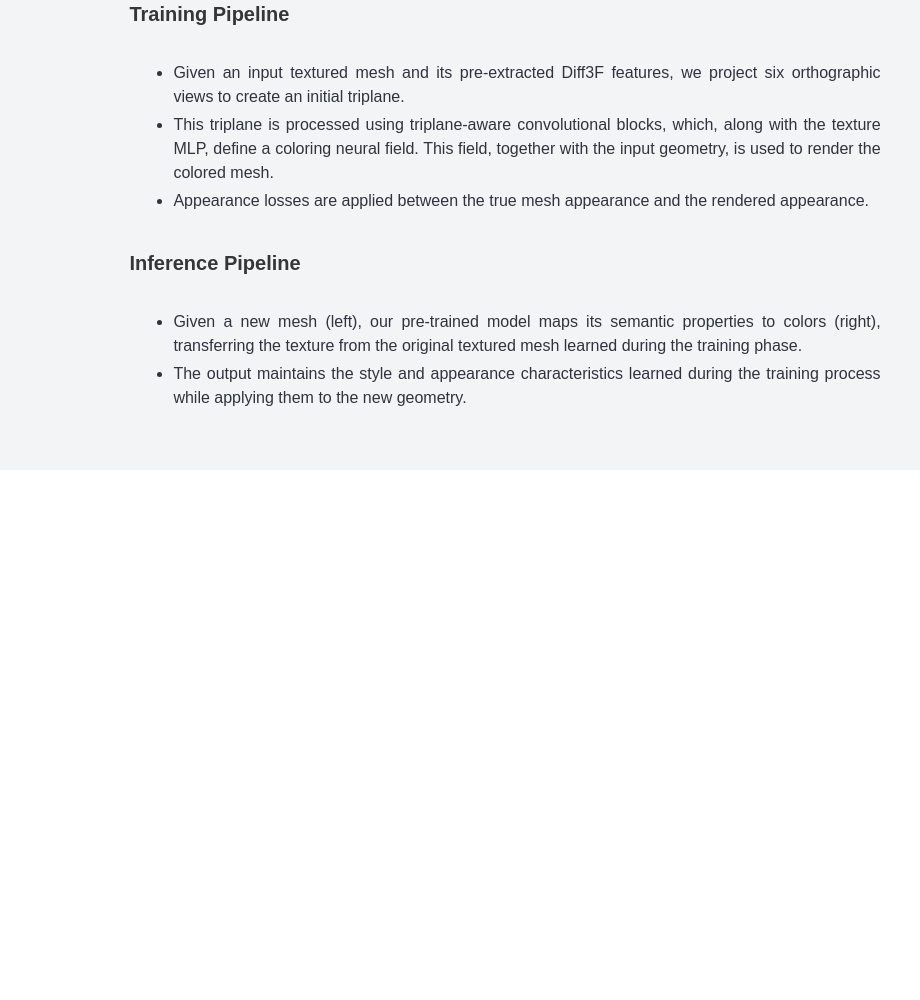
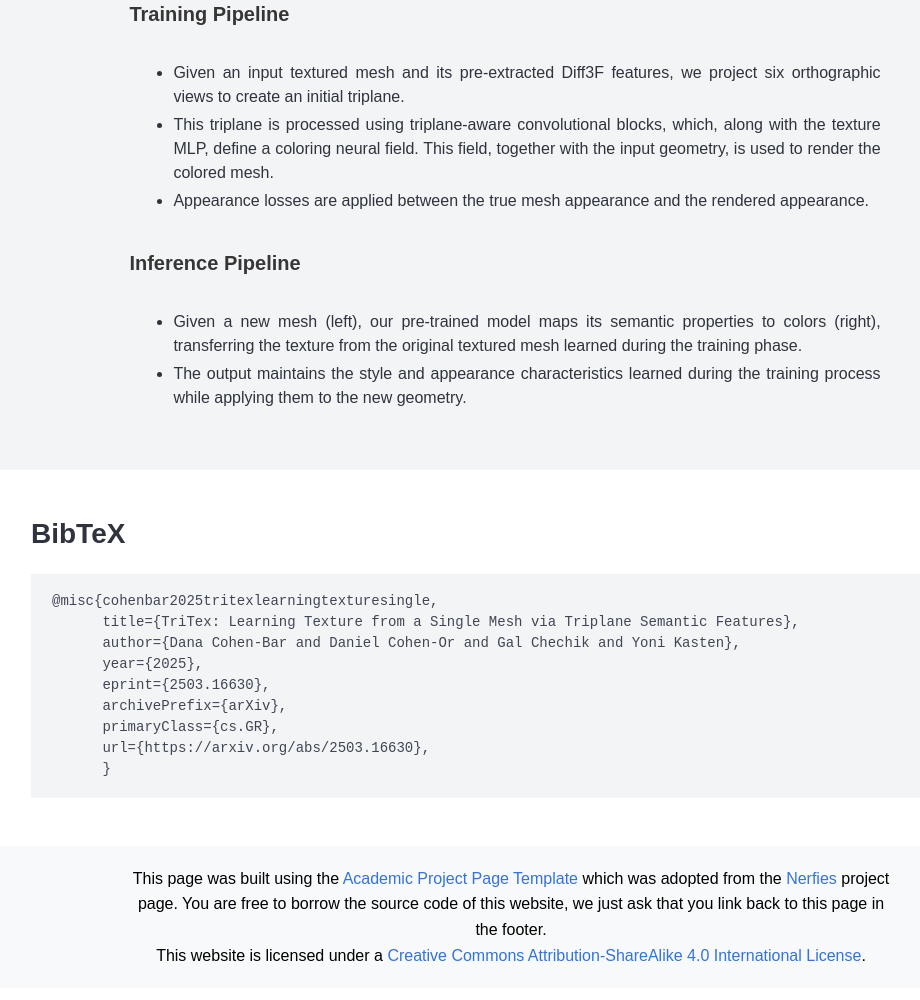
Before and after one commit to DanaCohen95/TriTex, a plain HTML site: page index.html in a window 1280 px wide. Shown: the part 3211-4211 px from the top of the page, without its empty margins (129-1049 px from the left). Before the commit the page ends 3701 px from the top, so only its background shows below. Drawn offline with nearby package versions, Linux system fonts and the light colour scheme; some icons are missing; a web font is replaced by a local one.

Commit message:
add citation informatiom

```diff
--- a/index.html
+++ b/index.html
@@ -358,7 +358,7 @@
             <div class="column has-text-centered">
               <div class="publication-links">
                 <span class="link-block">
-                  <a href="" class="external-link button is-normal is-rounded is-dark">
+                  <a href="https://arxiv.org/abs/2503.16630" class="external-link button is-normal is-rounded is-dark">
                     <span class="icon">
                       <i class="ai ai-arxiv"></i>
                     </span>
@@ -598,6 +598,45 @@
         });
       });
     </script>
+
+      <!-- BibTex citation -->
+  <section class="section" id="BibTeX">
+    <div class="container is-max-desktop content">
+      <h2 class="title">BibTeX</h2>
+      <pre><code>@misc{cohenbar2025tritexlearningtexturesingle,
+      title={TriTex: Learning Texture from a Single Mesh via Triplane Semantic Features},
+      author={Dana Cohen-Bar and Daniel Cohen-Or and Gal Chechik and Yoni Kasten},
+      year={2025},
+      eprint={2503.16630},
+      archivePrefix={arXiv},
+      primaryClass={cs.GR},
+      url={https://arxiv.org/abs/2503.16630},
+      }</code></pre>
+    </div>
+</section>
+  <!-- End BibTex citation -->
+
+
+  <footer class="footer">
+    <div class="container">
+      <div class="columns is-centered">
+        <div class="column is-8">
+          <div class="content">
+
+            <p>
+              This page was built using the <a href="https://github.com/eliahuhorwitz/Academic-project-page-template" target="_blank">Academic Project Page Template</a> which was adopted from the&nbsp;<a href="https://nerfies.github.io/" target="_blank">Nerfies</a>&nbsp;project page.
+              You are free to borrow the source code of this website, we just ask that you link back to this page in the
+              footer. <br> This website is licensed under a <a rel="license" href="http://creativecommons.org/licenses/by-sa/4.0/" target="_blank">Creative
+                Commons Attribution-ShareAlike 4.0 International License</a>.
+            </p>
+
+          </div>
+        </div>
+      </div>
+    </div>
+  </footer>
+
+
 </body>
 
 </html>
```
